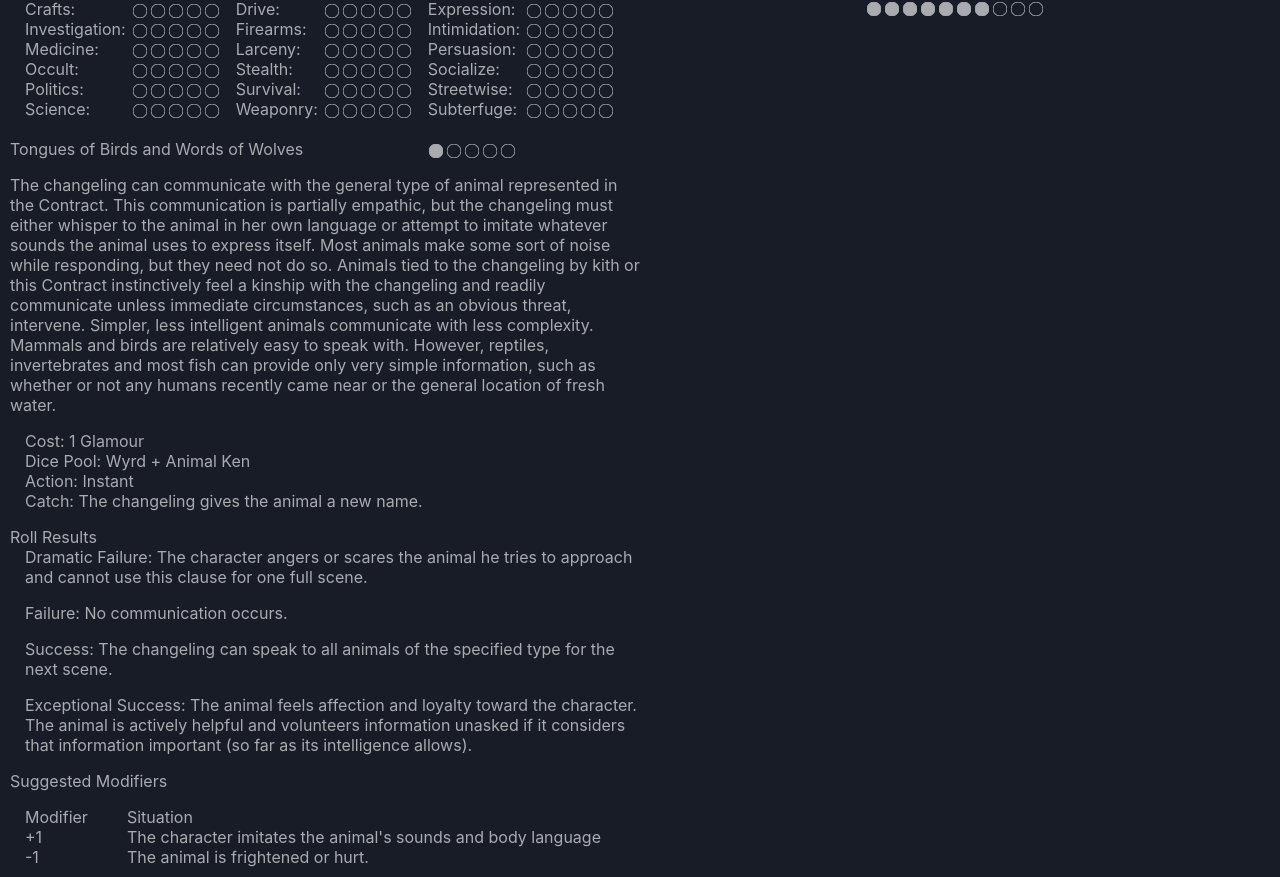
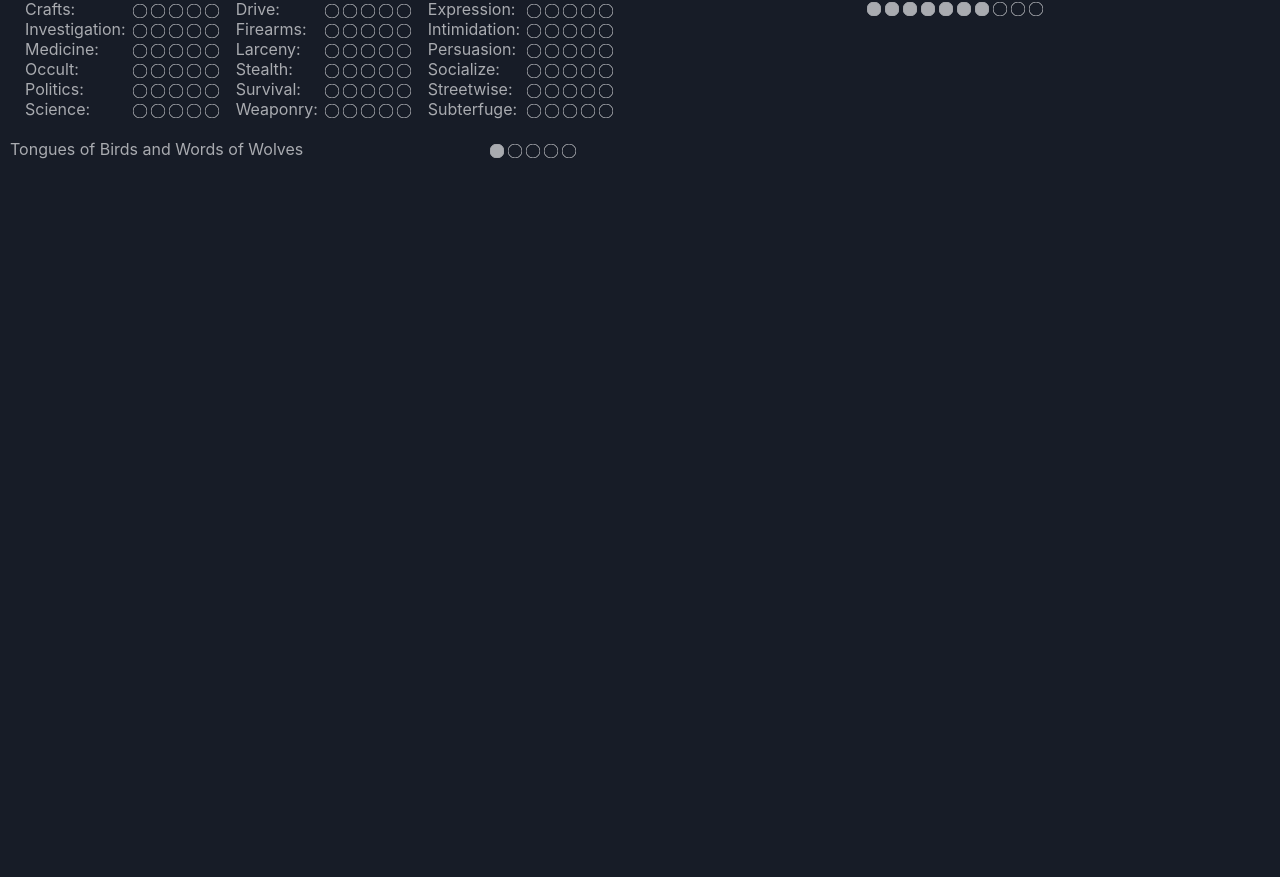
Before and after one commit to nemesisx00/ocsm, a React (Create React App) app in the folder frontend/: page / in a window 1280 px wide. Shown: the part 232-1109 px from the top of the page. After the commit the page ends 800 px from the top, so only its background shows below. Built offline with nearby package versions, Linux system fonts and the light colour scheme.

Commit message:
Integrating the Contracts component into the main sheet.

```diff
--- a/frontend/src/components/WoD/Changeling/ChangelingTheLost.css
+++ b/frontend/src/components/WoD/Changeling/ChangelingTheLost.css
@@ -22,8 +22,32 @@
 .sheet.changelingTheLost > .column > *:first-child { margin-top: 0; }
 .sheet.changelingTheLost > .column > *:last-child { margin-bottom: 0; }
 
-.trackers > *
+.sheet.changelingTheLost .trackers > *
 {
 	margin: 5px 0;
 }
-.trackers > *:first-child { margin-top: 0; }
+.sheet.changelingTheLost .trackers > *:first-child { margin-top: 0; }
+
+.sheet.changelingTheLost .fullscreenOverlay
+{
+	position: absolute;
+	top: 0;
+	left: 0;
+	width: 100vw;
+	height: 100vh;
+	background-color: #333;
+	opacity: 0.35;
+	z-index: 10000;
+}
+
+.sheet.changelingTheLost .fullscreenOverlayItem
+{
+	position: absolute;
+	top: 5%;
+	left: 10%;
+	padding: 25px;
+	max-width: 80%;
+	background-color: #333;
+	border-radius: 10px;
+	z-index: 10000;
+}
--- a/frontend/src/components/WoD/Changeling/ChangelingTheLost.js
+++ b/frontend/src/components/WoD/Changeling/ChangelingTheLost.js
@@ -1,6 +1,7 @@
 import './ChangelingTheLost.css'
 import React from 'react'
 import Attributes from './Attributes'
+import Contracts from './complex/Contracts'
 import ContractDetails from './complex/ContractDetails'
 import Details from './Details'
 import Skills from './Skills'
@@ -18,9 +19,41 @@ export default class ChangelingTheLost extends React.Component
 	{
 		super(props)
 		this.state = {
+			attributes: {
+				composure: 1,
+				dexterity: 1,
+				intelligence: 1,
+				manipulation: 1,
+				presence: 1,
+				resolve: 1,
+				stamina: 1,
+				strength: 1,
+				wits: 1
+			},
 			base: {
 				size: 5
 			},
+			contracts: [
+				{
+					label: 'Tongues of Birds and Words of Wolves',
+					dots: 1,
+					description: 'The changeling can communicate with the general type of animal represented in the Contract. This communication is partially empathic, but the changeling must either whisper to the animal in her own language or attempt to imitate whatever sounds the animal uses to express itself. Most animals make some sort of noise while responding, but they need not do so. Animals tied to the changeling by kith or this Contract instinctively feel a kinship with the changeling and readily communicate unless immediate circumstances, such as an obvious threat, intervene. Simpler, less intelligent animals communicate with less complexity. Mammals and birds are relatively easy to speak with. However, reptiles, invertebrates and most fish can provide only very simple information, such as whether or not any humans recently came near or the general location of fresh water.',
+					cost: '1 Glamour',
+					dicePool: 'Wyrd + Animal Ken',
+					action: 'Instant',
+					catch: 'The changeling gives the animal a new name.',
+					results: {
+						dramatic: 'The character angers or scares the animal he tries to approach and cannot use this clause for one full scene.',
+						failure: 'No communication occurs.',
+						success: 'The changeling can speak to all animals of the specified type for the next scene.',
+						exceptional: 'The animal feels affection and loyalty toward the character. The animal is actively helpful and volunteers information unasked if it considers that information important (so far as its intelligence allows).'
+					},
+					modifiers: [
+						{ modifier: '+1', situation: `The character imitates the animal's sounds and body language` },
+						{ modifier: '-1', situation: 'The animal is frightened or hurt.' }
+					]
+				}
+			],
 			details: {
 				name: '',
 				player: '',
@@ -31,17 +64,6 @@ export default class ChangelingTheLost extends React.Component
 				seeming: '',
 				kith: '',
 				court: ''
-			},
-			attributes: {
-				composure: 1,
-				dexterity: 1,
-				intelligence: 1,
-				manipulation: 1,
-				presence: 1,
-				resolve: 1,
-				stamina: 1,
-				strength: 1,
-				wits: 1
 			},
 			skills: {
 				academics: 0,
@@ -78,6 +100,9 @@ export default class ChangelingTheLost extends React.Component
 				glamourSpent: 0,
 				willpowerSpent: 0,
 				wyrd: 1
+			},
+			transient: {
+				contract: null
 			}
 		}
 
@@ -122,7 +147,7 @@ export default class ChangelingTheLost extends React.Component
 					<Details details={this.state.details} changeHandler={(obj) => this.detailsChangeHandler(obj)} />
 					<Attributes attributes={this.state.attributes} changeHandler={(value, attribute) => this.attributeChangeHandler(value, attribute)} />
 					<Skills skills={this.state.skills} changeHandler={(value, skill) => this.skillChangeHandler(value, skill)} />
-					<ContractDetails contract={contract} />
+					<Contracts contracts={this.state.contracts} clickHandler={(contract) => this.contractsClickHandler(contract)} />
 				</div>
 				<div className="column right">
 					<div className="trackers">
@@ -133,6 +158,8 @@ export default class ChangelingTheLost extends React.Component
 						<ClarityTracker clarity={this.state.trackers.clarity} changeHandler={(value) => this.clarityChangeHandler(value)} />
 					</div>
 				</div>
+				{this.state.transient.contract !== null && <div className="fullscreenOverlay" onClick={() => this.overlayCancelHandler()}></div>}
+				{this.state.transient.contract !== null && <ContractDetails className="fullscreenOverlayItem" contract={this.state.transient.contract} />}
 			</div>
 		)
 	}
@@ -154,6 +181,16 @@ export default class ChangelingTheLost extends React.Component
 			trackers: {...this.state.trackers}
 		}
 		newState.trackers.clarity = value
+		this.setState(() => { return newState })
+	}
+
+	contractsClickHandler(contract)
+	{
+		let newState = {
+			transient: {...this.state.transient}
+		}
+		newState.transient.contract = contract
+
 		this.setState(() => { return newState })
 	}
 
@@ -220,6 +257,16 @@ export default class ChangelingTheLost extends React.Component
 		this.setState(() => { return newState })
 	}
 
+	overlayCancelHandler()
+	{
+		let newState = {
+			transient: {...this.state.transient}
+		}
+		newState.transient.contract = null
+
+		this.setState(() => { return newState })
+	}
+
 	skillChangeHandler(value, skill)
 	{
 		let newState = {
--- a/frontend/src/components/WoD/Changeling/complex/ContractDetails.js
+++ b/frontend/src/components/WoD/Changeling/complex/ContractDetails.js
@@ -14,7 +14,7 @@ export default class ContractDetails extends React.Component
 		let {mods, sits} = this.generateModifierLists()
 
 		return (
-			<div className="contractDetails">
+			<div className={`contractDetails ${this.props.className}`}>
 				<div className="row">
 					{this.props.contract.label}
 					<FiveDots value={this.props.contract.dots} />
@@ -61,12 +61,12 @@ export default class ContractDetails extends React.Component
 			sits: []
 		}
 
-		this.props.contract.modifiers.forEach(obj => {
+		this.props.contract.modifiers.forEach((obj, i) => {
 			out.mods.push(
-				(<div>{obj.modifier}</div>)
+				(<div key={`modifier-${i}`}>{obj.modifier}</div>)
 			)
 			out.sits.push(
-				(<div>{obj.situation}</div>)
+				(<div key={`situation-${i}`}>{obj.situation}</div>)
 			)
 		})
 
```
